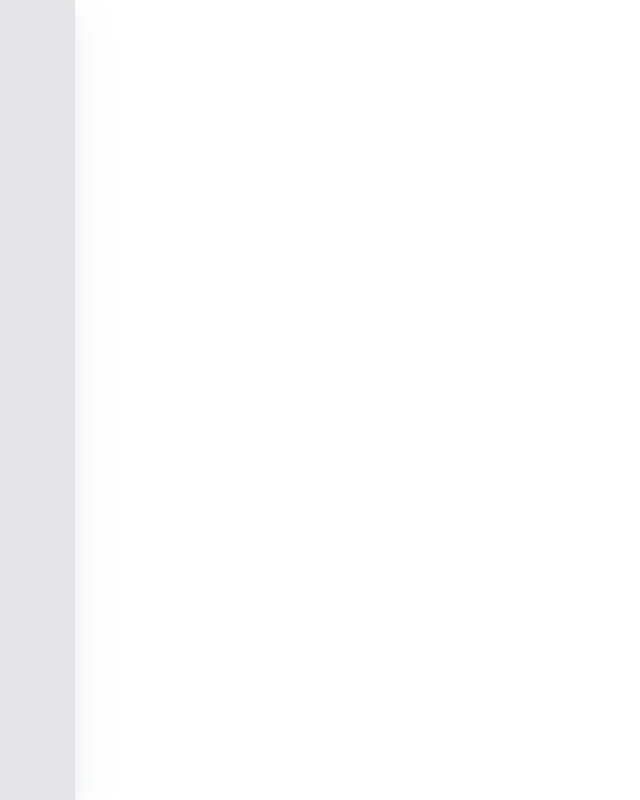
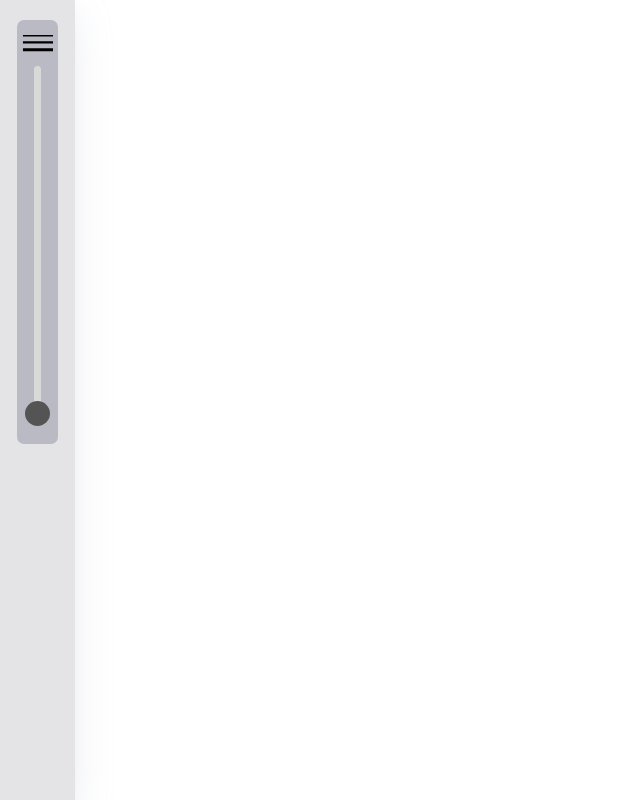
Before and after one commit to derekzhao33/etch-a-sketch, a plain HTML site: page index.html in a window 1280 px wide. Shown: the whole page, without its empty margins (0-640 px from the left). Drawn offline with Linux system fonts and the light colour scheme.

Commit message:
Add style of brush thickness range slider

```diff
--- a/index.html
+++ b/index.html
@@ -9,7 +9,15 @@
 
   <body>
     <div class="bar">
+      <div class="pen-size-container">
+        <div class="pen-size-icon">
+          <img class="icon" src="images\brush-thickness-icon.svg" alt="Pen size" width="35px" height="35px">
+        </div>
 
+        <div class="slider-container">
+          <input class="range-slider" type="range" value="50" min="50" max="175">
+        </div>
+      </div>
     </div>
 
     <div class="container">
--- a/main.js
+++ b/main.js
@@ -1,5 +1,8 @@
 const container = document.querySelector('.container');
 let isMouseDown = false;
+
+const slider = document.querySelector('.range-slider');
+
 
 function checkMouseDown() {
   document.addEventListener('mousedown', () => {
@@ -66,4 +69,4 @@ function runSketchPad(columns) {
   createGrid(columns);
 }
 
-runSketchPad(175);
+runSketchPad(50);
--- a/styles.css
+++ b/styles.css
@@ -31,6 +31,9 @@ body {
 }
 
 .bar {
+  display: flex;
+  flex-direction: column;
+  align-items: center;
   border-style: none;
   width: 75px;
   height: 100%;
@@ -39,3 +42,52 @@ body {
   position: relative;
   z-index: 10;
 }
+
+.pen-size-container {
+  margin-top: 20px;
+  display: flex;
+  flex-direction: column;
+  align-items: center;
+  border-radius: 7px;
+  width: 55%;
+  height: 50%;
+  background-color: #babac4;
+  padding: 12px 0 12px 0;
+}
+
+.pen-size-icon {
+  display: flex;
+  justify-content: center;
+  align-items: center;
+  width: 100%;
+  height: 5%;
+  margin-bottom: 12px;
+}
+
+.slider-container {
+  display: flex;
+  justify-content: center;
+  height: 100%;
+  width: 30%;
+}
+
+.range-slider {
+  -webkit-appearance: none;
+  appearance: none;
+  height: 90%;
+  width: 55%;
+  writing-mode: vertical-lr;
+  direction: rtl;
+  background: #D9D9D9;
+  border-radius: 20px;
+}
+
+.range-slider::-webkit-slider-thumb {
+  -webkit-appearance: none;
+  appearance: none;
+  background: #545454;
+  width: 25px;
+  height: 25px;
+  opacity: 100%;
+  border-radius: 50%;
+}
```
Also changed, not shown: images/brush-thickness-icon.svg (added).
